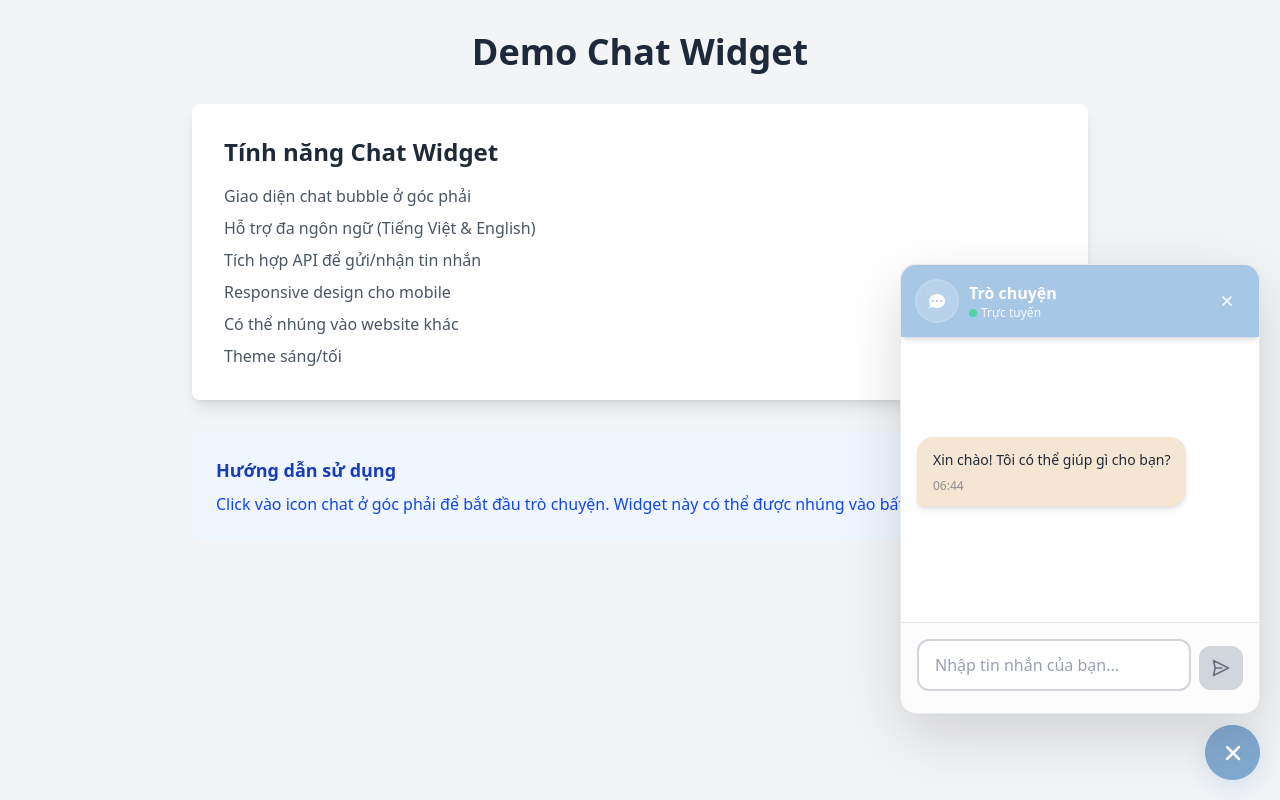
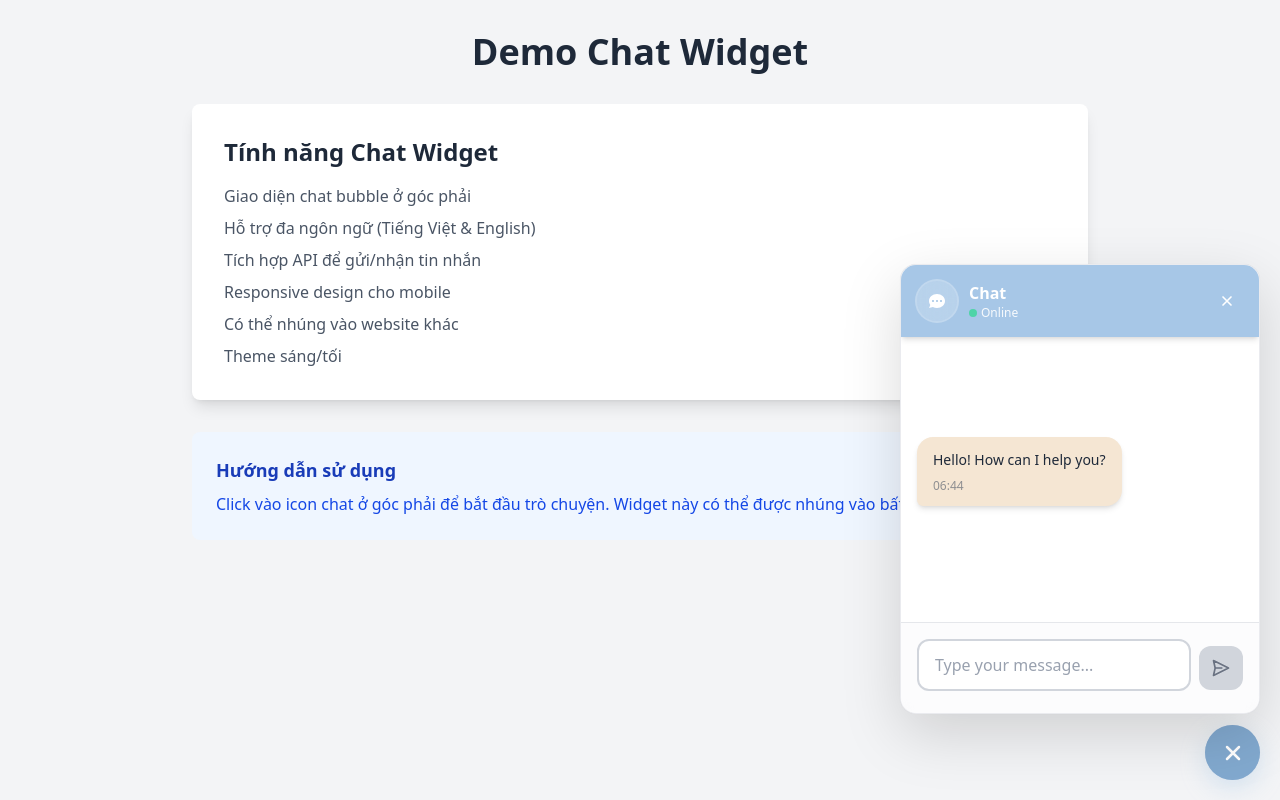
Before and after one commit to DucDVAKB/chat-box, a React (Vite) app: page / in a window 1280 px wide. Both pictures are taken after a click on the button "Mở chat". Built offline with nearby package versions, Linux system fonts and the light colour scheme.

Commit message:
add i18n

```diff
--- a/demo-complete.html
+++ b/demo-complete.html
@@ -419,7 +419,7 @@
     window.initChatWidget({
         apiUrl: 'http://192.168.1.29/v1/chat-messages',
         apiKey: 'app-oNt6XuEFNAXf8L41avMPJkTD',
-        language: 'vi',
+        language: 'en',
         position: 'bottom-right',
         theme: 'light',
         userId: 'user_' + Math.random().toString(36).substr(2, 9), // Tạo ID ngẫu nhiên cho mỗi user
--- a/src/App.tsx
+++ b/src/App.tsx
@@ -40,7 +40,7 @@ function App() {
       <ChatWidget
         apiUrl="http://192.168.1.29/v1/chat-messages"
         apiKey="app-oNt6XuEFNAXf8L41avMPJkTD"
-        language="vi"
+        language="en"
         position="bottom-right"
         theme="light"
         userId="BaNaNe"
--- a/src/components/ChatPopup.tsx
+++ b/src/components/ChatPopup.tsx
@@ -72,7 +72,7 @@ const ChatPopup: React.FC<ChatPopupProps> = ({
             <h3 className="font-semibold text-base text-white">{t('chat.title')}</h3>
             <div className="flex items-center space-x-1">
               <div className="w-2 h-2 bg-green-400 rounded-full animate-pulse"></div>
-              <p className="text-xs text-white/90">Trực tuyến</p>
+              <p className="text-xs text-white/90">{t('chat.online')}</p>
             </div>
           </div>
         </div>
--- a/src/components/ChatWidget.tsx
+++ b/src/components/ChatWidget.tsx
@@ -13,7 +13,7 @@ interface Message {
 interface ChatWidgetProps {
   apiUrl?: string;
   apiKey?: string;
-  language?: 'vi' | 'en';
+  language?: 'vi' | 'en' | 'ja';
   position?: 'bottom-right' | 'bottom-left';
   theme?: 'light' | 'dark';
   userId?: string;
@@ -23,7 +23,7 @@ interface ChatWidgetProps {
 const ChatWidget: React.FC<ChatWidgetProps> = ({
   apiUrl = 'http://192.168.1.29/v1/chat-messages',
   apiKey = '',
-  language = 'vi',
+  language = 'en',
   position = 'bottom-right',
   theme = 'light',
   userId = 'user-' + Date.now(),
@@ -45,7 +45,7 @@ const ChatWidget: React.FC<ChatWidgetProps> = ({
     if (messages.length === 0) {
       const welcomeMessage: Message = {
         id: 'welcome',
-        text: 'Xin chào! Tôi có thể giúp gì cho bạn?',
+        text: i18n.t('chat.welcome'),
         isUser: false,
         timestamp: new Date()
       };
--- a/src/i18n/index.ts
+++ b/src/i18n/index.ts
@@ -11,7 +11,8 @@ const resources = {
         typing: 'Đang nhập...',
         welcome: 'Xin chào! Tôi có thể giúp gì cho bạn?',
         error: 'Có lỗi xảy ra. Vui lòng thử lại.',
-        close: 'Đóng'
+        close: 'Đóng',
+        online: 'Trực tuyến'
       }
     }
   },
@@ -24,7 +25,8 @@ const resources = {
         typing: 'Typing...',
         welcome: 'Hello! How can I help you?',
         error: 'Something went wrong. Please try again.',
-        close: 'Close'
+        close: 'Close',
+        online: 'Online'
       }
     }
   }
```
